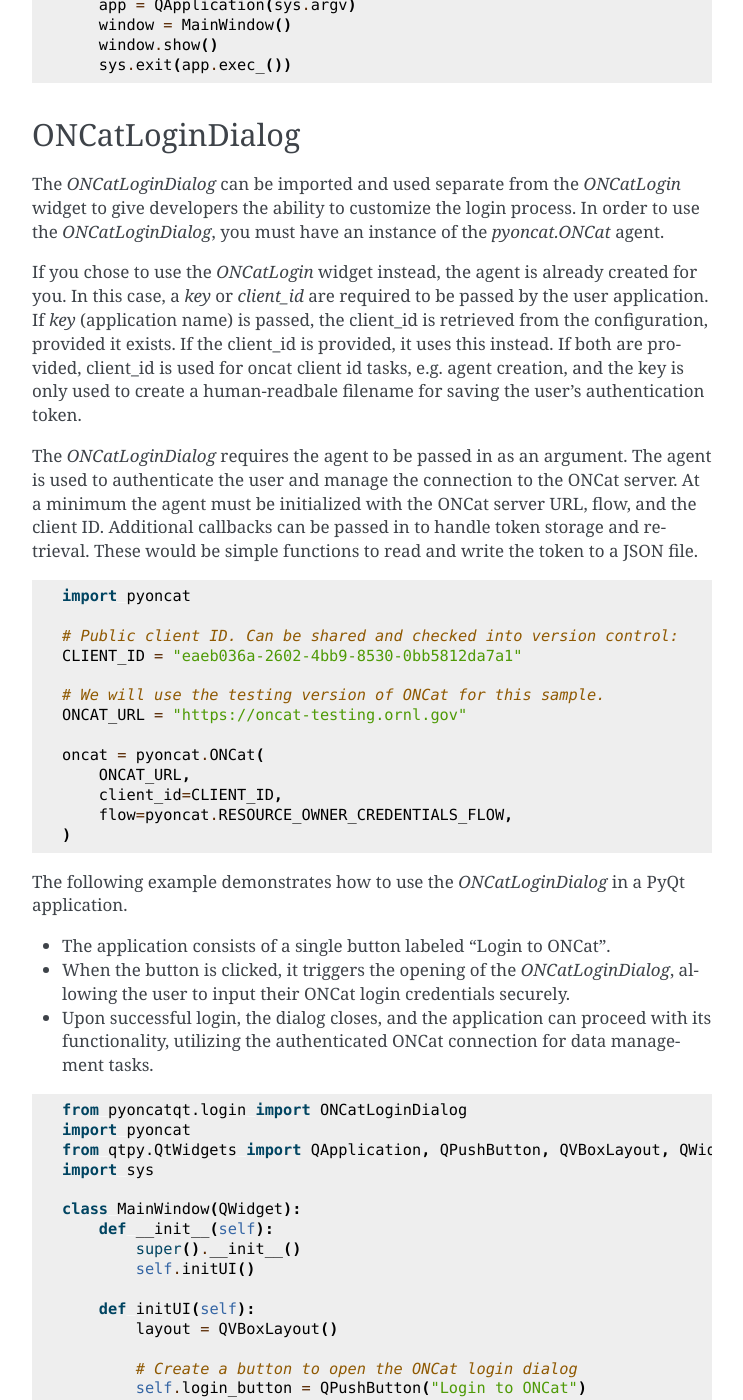
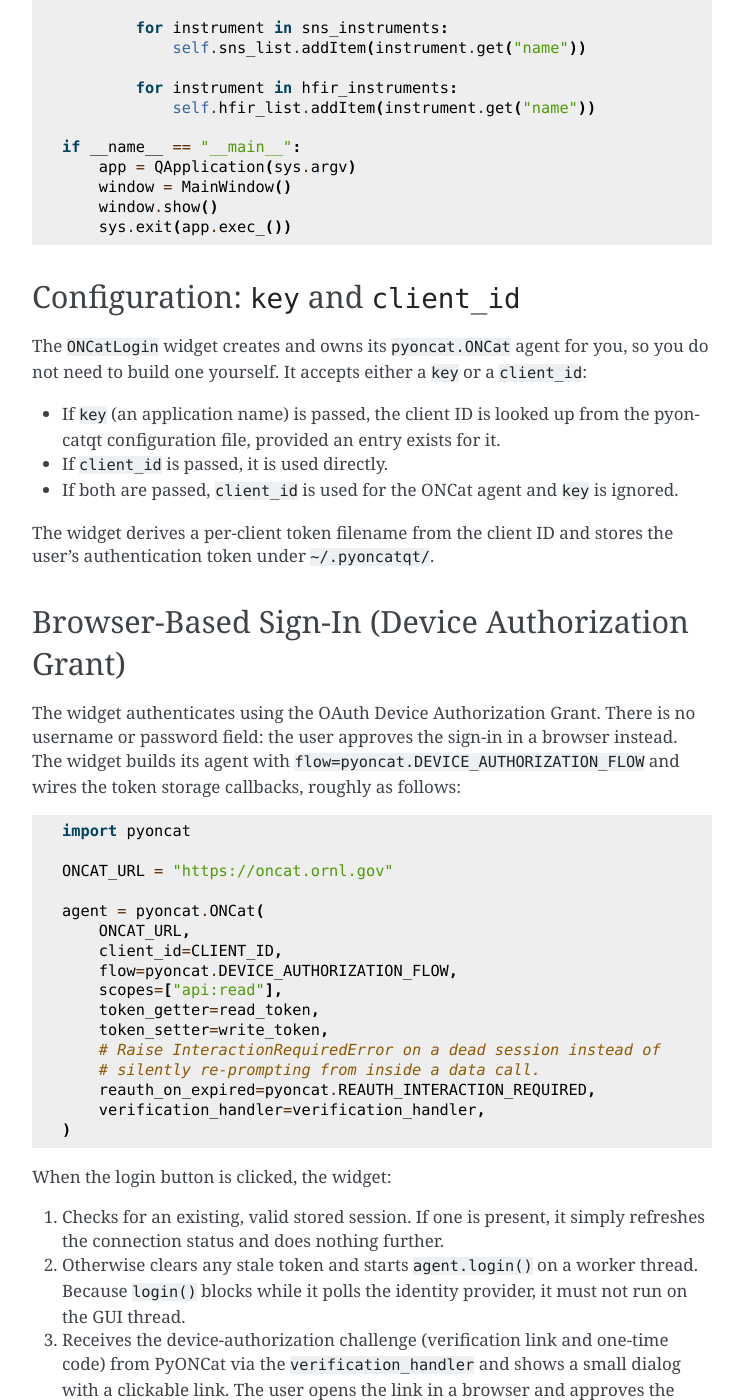
Before and after one commit to neutrons/pyoncatqt, a Sphinx documentation site: the page built from docs/source/sample.rst, in a window 1280 px wide and 1400 px high, scrolled down 1290 px. Shown: the whole window, without its empty margins (378-1121 px from the left). Built offline with Sphinx 7.4.7, drawn with Linux system fonts in a browser that asks for light colours; the version number is read from the project's files by our own code; some of the changed text lies outside the part shown.

Commit message:
Updated login to use new method of logging in and based code off of example given by ONcat, updated related tests and docs

```diff
--- a/docs/source/sample.rst
+++ b/docs/source/sample.rst
@@ -10,8 +10,14 @@ This example creates a main window with an ONCatLogin widget and two QListWidget
 the instrument lists for the SNS and HFIR facilities. The instrument lists are updated when
 the connection status changes.
 The only required argument for the ``ONCatLogin`` widget is the client ID. The client ID is a unique identifier
-for the application that is used to authenticate with the ONCat server. The client ID is provided by the ONCat support team.
+for the application that is used to authenticate with the ONCat server. The client ID is provided by the ONCat support team
 and should exist in pyoncatqt configuration file.
+
+Authentication uses a browser-based sign-in (the OAuth Device Authorization Grant). When the user clicks the
+login button, the widget starts an interactive sign-in on a worker thread and shows a small dialog with a link.
+The user opens that link in a browser and approves the sign-in with their ORNL credentials. No username or
+password is entered inside the application. Once the sign-in resolves, the widget refreshes its connection
+status and emits ``connection_updated``.
 
 .. code:: python
 
@@ -66,88 +72,65 @@ and should exist in pyoncatqt configuration file.
         sys.exit(app.exec_())
 
 
-ONCatLoginDialog
-----------------
+Configuration: ``key`` and ``client_id``
+-----------------------------------------
 
-The `ONCatLoginDialog` can be imported and used separate from the `ONCatLogin` widget to give developers
-the ability to customize the login process. In order to use the `ONCatLoginDialog`, you must have an
-instance of the `pyoncat.ONCat` agent.
+The ``ONCatLogin`` widget creates and owns its ``pyoncat.ONCat`` agent for you, so you do not
+need to build one yourself. It accepts either a ``key`` or a ``client_id``:
 
-If you chose to use the `ONCatLogin` widget instead, the agent is already created for you.
-In this case, a `key` or `client_id` are required to be passed by the user application. If `key` (application name)
-is passed, the client_id is retrieved from the configuration, provided it exists. If the client_id is
-provided, it uses this instead. If both are provided, client_id is used for oncat client id tasks, e.g. agent creation,
-and the key is only used to create a human-readbale filename for saving the user's authentication token.
+- If ``key`` (an application name) is passed, the client ID is looked up from the pyoncatqt
+  configuration file, provided an entry exists for it.
+- If ``client_id`` is passed, it is used directly.
+- If both are passed, ``client_id`` is used for the ONCat agent and ``key`` is ignored.
 
-The `ONCatLoginDialog` requires the agent to be passed in as an argument.
-The agent is used to authenticate the user and manage the connection to the ONCat server.
-At a minimum the agent must be initialized with the ONCat server URL, flow, and the client ID.
-Additional callbacks can be passed in to handle token storage and retrieval. These would be simple functions to read and write
-the token to a JSON file.
+The widget derives a per-client token filename from the client ID and stores the user's
+authentication token under ``~/.pyoncatqt/``.
+
+Browser-Based Sign-In (Device Authorization Grant)
+--------------------------------------------------
+
+The widget authenticates using the OAuth Device Authorization Grant. There is no username or
+password field: the user approves the sign-in in a browser instead. The widget builds its agent
+with ``flow=pyoncat.DEVICE_AUTHORIZATION_FLOW`` and wires the token storage callbacks, roughly
+as follows:
 
 .. code:: python
 
     import pyoncat
 
-    # Public client ID. Can be shared and checked into version control:
-    CLIENT_ID = "eaeb036a-2602-4bb9-8530-0bb5812da7a1"
+    ONCAT_URL = "https://oncat.ornl.gov"
 
-    # We will use the testing version of ONCat for this sample.
-    ONCAT_URL = "https://oncat-testing.ornl.gov"
-
-    oncat = pyoncat.ONCat(
+    agent = pyoncat.ONCat(
         ONCAT_URL,
         client_id=CLIENT_ID,
-        flow=pyoncat.RESOURCE_OWNER_CREDENTIALS_FLOW,
+        flow=pyoncat.DEVICE_AUTHORIZATION_FLOW,
+        scopes=["api:read"],
+        token_getter=read_token,
+        token_setter=write_token,
+        # Raise InteractionRequiredError on a dead session instead of
+        # silently re-prompting from inside a data call.
+        reauth_on_expired=pyoncat.REAUTH_INTERACTION_REQUIRED,
+        verification_handler=verification_handler,
     )
 
-The following example demonstrates how to use the `ONCatLoginDialog` in a PyQt application.
+When the login button is clicked, the widget:
 
-- The application consists of a single button labeled "Login to ONCat".
-- When the button is clicked, it triggers the opening of the `ONCatLoginDialog`,
-  allowing the user to input their ONCat login credentials securely.
-- Upon successful login, the dialog closes, and the application can proceed with its functionality,
-  utilizing the authenticated ONCat connection for data management tasks.
+1. Checks for an existing, valid stored session. If one is present, it simply refreshes the
+   connection status and does nothing further.
+2. Otherwise clears any stale token and starts ``agent.login()`` on a worker thread. Because
+   ``login()`` blocks while it polls the identity provider, it must not run on the GUI thread.
+3. Receives the device-authorization challenge (verification link and one-time code) from
+   PyONCat via the ``verification_handler`` and shows a small dialog with a clickable link.
+   The user opens the link in a browser and approves the sign-in with their ORNL credentials.
+4. On success, closes the dialog, refreshes the connection status, and emits
+   ``connection_updated``. If the user cancels, the poll loop is aborted cleanly.
+
+Customizing the sign-in dialog title
+-------------------------------------
+
+Pass ``login_title`` to override the title of the sign-in dialog window (it defaults to
+``"Sign in to ONCat"``):
 
 .. code:: python
 
-    from pyoncatqt.login import ONCatLoginDialog
-    import pyoncat
-    from qtpy.QtWidgets import QApplication, QPushButton, QVBoxLayout, QWidget
-    import sys
-
-    class MainWindow(QWidget):
-        def __init__(self):
-            super().__init__()
-            self.initUI()
-
-        def initUI(self):
-            layout = QVBoxLayout()
-
-            # Create a button to open the ONCat login dialog
-            self.login_button = QPushButton("Login to ONCat")
-            self.login_button.clicked.connect(self.open_oncat_login_dialog)
-            layout.addWidget(self.login_button)
-            self.setLayout(layout)
-            self.setWindowTitle("ONCat Login Example")
-
-            # Create an instance of the pyoncat agent pyoncat.ONCat
-            CLIENT_ID = "eaeb036a-2602-4bb9-8530-0bb5812da7a1"
-
-            ONCAT_URL = "https://oncat-testing.ornl.gov"
-
-            self.agent = pyoncat.ONCat(
-                ONCAT_URL,
-                client_id=CLIENT_ID,
-                flow=pyoncat.RESOURCE_OWNER_CREDENTIALS_FLOW,
-            )
-
-        def open_oncat_login_dialog(self):
-            dialog = ONCatLoginDialog(agent=self.agent, parent=self)
-            dialog.exec_()
-
-    if __name__ == "__main__":
-        app = QApplication(sys.argv)
-        window = MainWindow()
-        window.show()
-        sys.exit(app.exec_())
+    self.oncat_widget = ONCatLogin(key="", login_title="Connect to ONCat", parent=self)
```
Also changed, not shown: docs/index.rst (+4 -4 lines), docs/source/reference.rst (+4 -5 lines), 3 other files.
